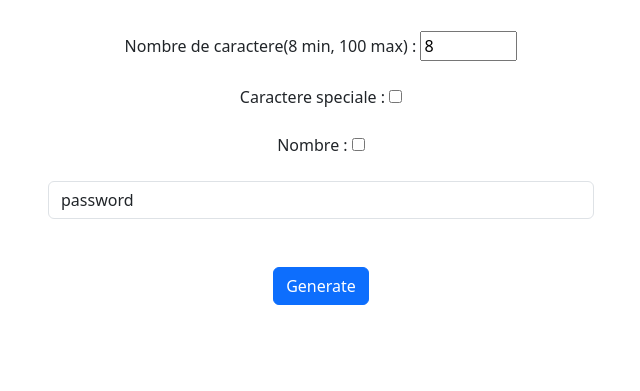
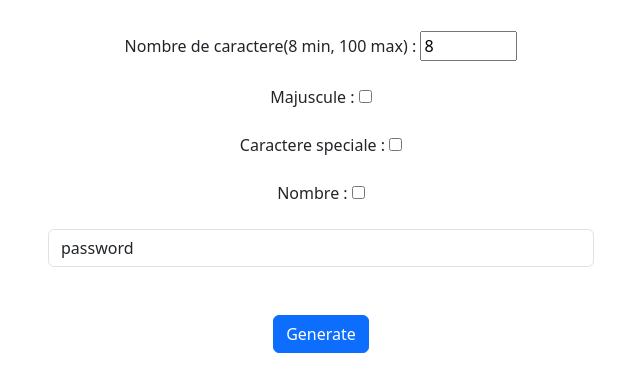
Before and after one commit to thibaudcocostegue/passg3n.github.io, a plain HTML site: page index.html in a window 1280 px wide. Shown: the part 169-560 px from the top of the page, without its empty margins (319-959 px from the left). Drawn offline with nearby package versions, Linux system fonts and the light colour scheme.

Commit message:
Feat(add): Majuscule

```diff
--- a/index.html
+++ b/index.html
@@ -20,6 +20,10 @@
                         min="8" max="100" value="8">
                         <br />
                         <br />
+                        <a>Majuscule  :</a>
+                        <input type="checkbox" id="includeUpper" name="includeUpper">
+                        <br />
+                        <br />
                         <a>Caractere speciale  :</a>
                         <input type="checkbox" id="includeSpecial" name="includeSpecial">
                         <br />
```
